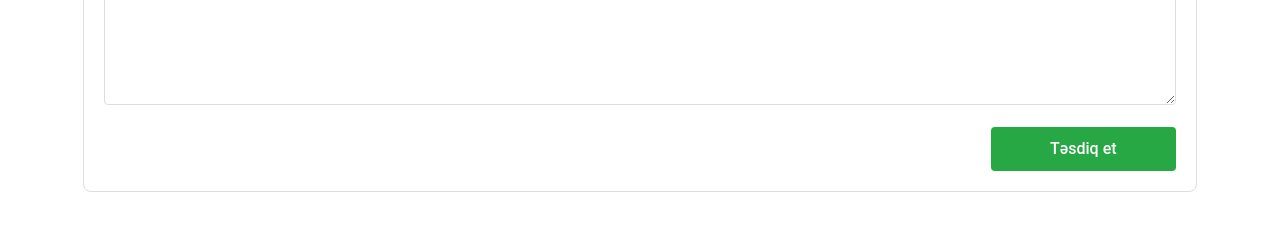
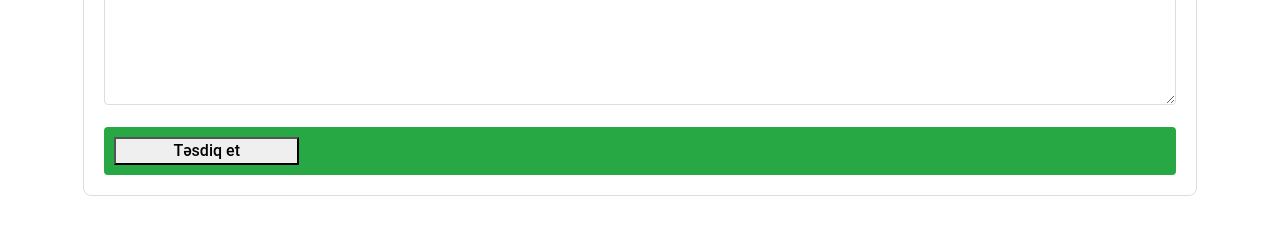
Before and after one commit to rovshanalizada7/Irshad-Electronics, a React (Vite) app: page /korporativ in a window 1280 px wide. Shown: the part 1660-1885 px from the top of the page. Built offline with nearby package versions, Linux system fonts and the light colour scheme; the HTML template or start-up script is replaced by a standard one.

Commit message:
uptade finally

```diff
--- a/src/assets/Components/Basket/Basket.jsx
+++ b/src/assets/Components/Basket/Basket.jsx
@@ -48,7 +48,7 @@ const Basket = () => {
                                 <div key={item.id} className="cart-item">
                                     <img src={item.image} alt={item.title} className="cart-item-image" />
                                     <div className="cart-item-info">
-                                        <h4>{item.title}</h4>
+                                        <h4>{item.name}</h4>
                                         <p>{item.price} AZN</p>
                                         <div className="cart-item-controls">
                                             <div className="quantity-controls">
--- a/src/assets/Components/Kooperativ/Kooperativ.jsx
+++ b/src/assets/Components/Kooperativ/Kooperativ.jsx
@@ -87,7 +87,7 @@ const Kooperativ = () => {
                         <label for="message">İsmarıc</label>
                         <textarea id="message" placeholder="İsmarıc" rows="5"></textarea>
                     </div>
-                    <div className="button">
+                    <div className="buttonnn">
                     <button type="submit" className='submit'>Təsdiq et</button>
                     </div>
                 </form>
--- a/src/assets/Components/Kooperativ/kooperativ.css
+++ b/src/assets/Components/Kooperativ/kooperativ.css
@@ -135,7 +135,7 @@ input, select, textarea {
     font-size: 12px;
 }
 
-button {
+.buttonnn {
     width: 100%;
     padding: 10px;
     background-color: #28a745;
@@ -146,7 +146,7 @@ button {
     cursor: pointer;
 }
 
-button:hover {
+.buttonnn:hover {
     background-color: white;
     color:#28a745;
     border: 1px solid #28a745;
--- a/src/assets/Components/Modal/Modal.css
+++ b/src/assets/Components/Modal/Modal.css
@@ -23,18 +23,18 @@
     background: #fff !important;
     border-radius: 12px !important;
 }
-.modal-content h3{
+.modal-content .h3{
  text-align: left;
  margin: 20px;
  font-weight: 600;
 }
 
-  .close-button {
+.close-button {
     position: absolute;
     top: 10px;
     right: 10px;
     border: none;
-    background: transparent;
+    background: transparent !important;
     font-size: 24px;
     cursor: pointer;
     font-size: 36px;
@@ -44,6 +44,8 @@
     margin: 20px;
   }
 
+
+
   .payment-options img {
     margin: 10px;
     width: 100px;
--- a/src/assets/Components/Modal/Modal.jsx
+++ b/src/assets/Components/Modal/Modal.jsx
@@ -10,7 +10,7 @@ const Modal = ({ show, onClose }) => {
     <div className="modal-overlay">
       <div className="modal-content">
         <button className="close-button" onClick={onClose}>×</button>
-        <h3>Aylıq ödəniş</h3>
+        <h3 className='h3'>Aylıq ödəniş</h3>
         <div className="payment-options">
           <img style={{width:"174px",height:"49px"}} src="https://irshad.az/images/million.jpeg" alt="Million" />
           <img style={{width:"174px",height:"46px"}} src="https://irshad.az/images/epul.jpeg" alt="Epul" />
```
